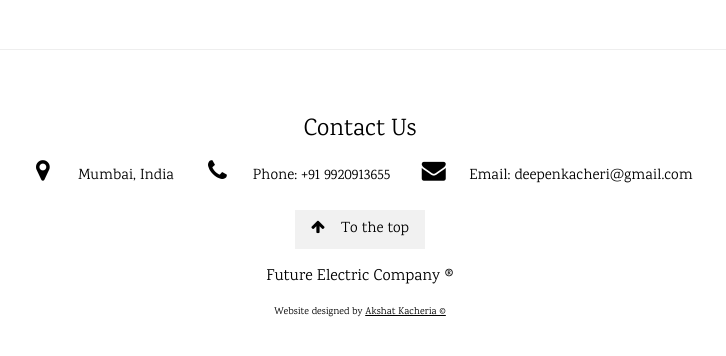
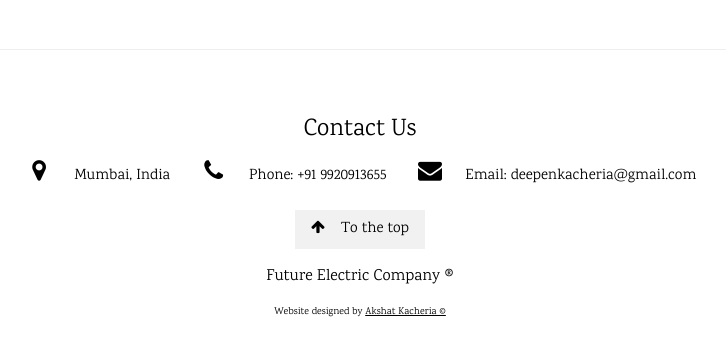
Before and after one commit to AkshatKacheria/futureelectriccompany, a plain HTML site: page index.html in a window 1280 px wide. Shown: the part 1963-2319 px from the top of the page, 280-1006 px from the left. Drawn offline with nearby package versions, Linux system fonts and the light colour scheme.

Commit message:
Update index.html

```diff
--- a/index.html
+++ b/index.html
@@ -221,7 +221,7 @@ img { height: 200px; width: 200px}
     <h3>Contact Us</h3>
 	  <i class="fa fa-map-marker fa-fw w3-hover-text-black w3-xlarge w3-margin-right"></i> Mumbai, India &nbsp; &nbsp; &nbsp;
       <i class="fa fa-phone fa-fw w3-hover-text-black w3-xlarge w3-margin-right"></i> Phone: +91 9920913655 &nbsp; &nbsp; &nbsp;
-      <i class="fa fa-envelope fa-fw w3-hover-text-black w3-xlarge w3-margin-right"></i> Email: deepenkacheri@gmail.com<br><br>
+      <i class="fa fa-envelope fa-fw w3-hover-text-black w3-xlarge w3-margin-right"></i> Email: deepenkacheria@gmail.com<br><br>
 	  <a href="#products" class="w3-button w3-light-grey"><i class="fa fa-arrow-up w3-margin-right"></i>To the top</a>
       <p style="font-size:16px">Future Electric Company &reg;</p>
       <p style="font-size:10px">Website designed by <a href="https://www.linkedin.com/in/akshatkacheria/">Akshat Kacheria &copy; </a></p>
```
